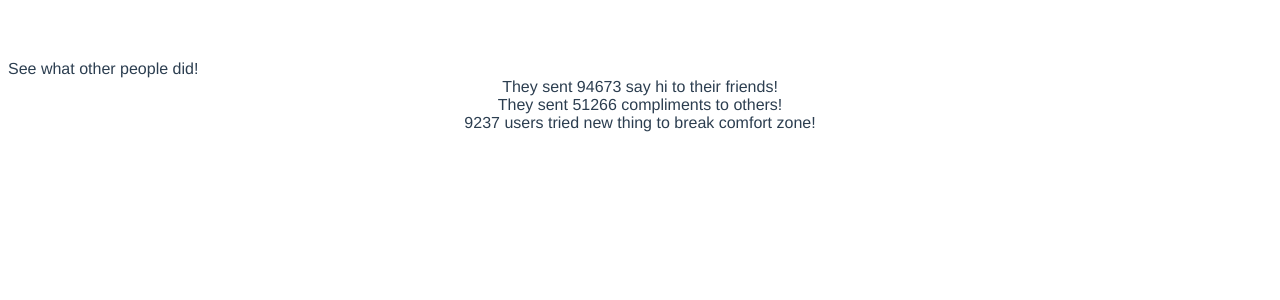
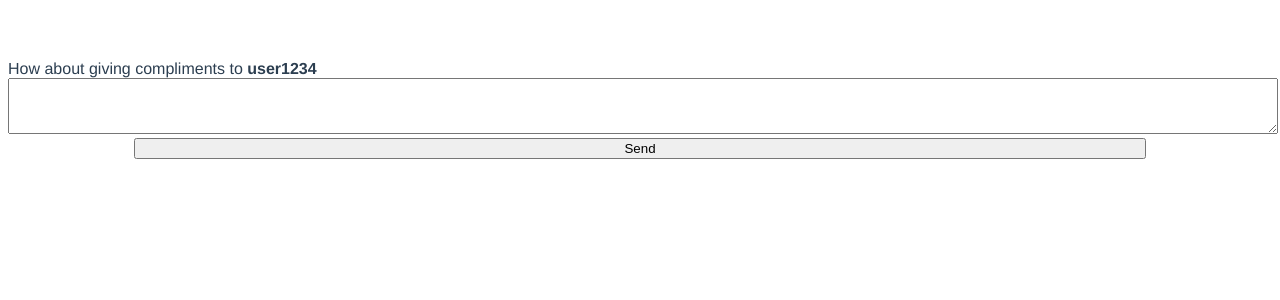
Before and after one commit to david4ahmed/happly, a Vue app: page / in a window 1280 px wide. Shown: the top 300 px of the page. Built offline with nearby package versions, Linux system fonts and the light colour scheme.

Commit message:
add ComplimentUser Component

```diff
--- a/src/App.vue
+++ b/src/App.vue
@@ -5,9 +5,10 @@
     <!--<Contact/>-->
     <!--<ComfortZone/>-->
     <!--<ComplimentFriends/>-->
+    <ComplimentUser/>
     <!--<ReflectBehavior/>-->
     <!--<RandomMedia/>-->
-    <Statistics/>
+    <!--<Statistics/>-->
   </div>
 </template>
 
@@ -16,6 +17,7 @@ import HelloWorld from './components/HelloWorld.vue'
 import Contact from './components/Contact'
 import ComfortZone from './components/ComfortZone'
 import ComplimentFriends from './components/ComplimentFriends'
+import ComplimentUser from './components/ComplimentUser'
 import ReflectBehavior from './components/ReflectBehavior'
 import RandomMedia from './components/RandomMedia'
 import Statistics from './components/Statistics'
@@ -27,6 +29,7 @@ export default {
     Contact,
     ComfortZone,
     ComplimentFriends,
+    ComplimentUser,
     ReflectBehavior,
     Statistics
   }
--- /dev/null
+++ b/src/components/ComplimentUser.vue
@@ -0,0 +1,40 @@
+<template>
+    <div>
+        <div class="title">
+            How about giving compliments to <strong>user1234</strong>
+        </div>
+
+        <textarea class="message"></textarea>
+
+        <button class="send">Send</button>
+
+    </div>
+</template>
+
+
+<script>
+    export default {
+        name: "ComplimentUser"
+    }
+</script>
+
+<style scoped>
+    .title {
+        text-align: left;
+    }
+    .sub-title {
+        text-align: left;
+        width: 80%;
+        margin: auto;
+    }
+    .meme{
+        width:100%;
+    }
+    .message{
+        width: 100%;
+        height: 50px;
+    }
+    .send{
+        width: 80%;
+    }
+</style>
```
